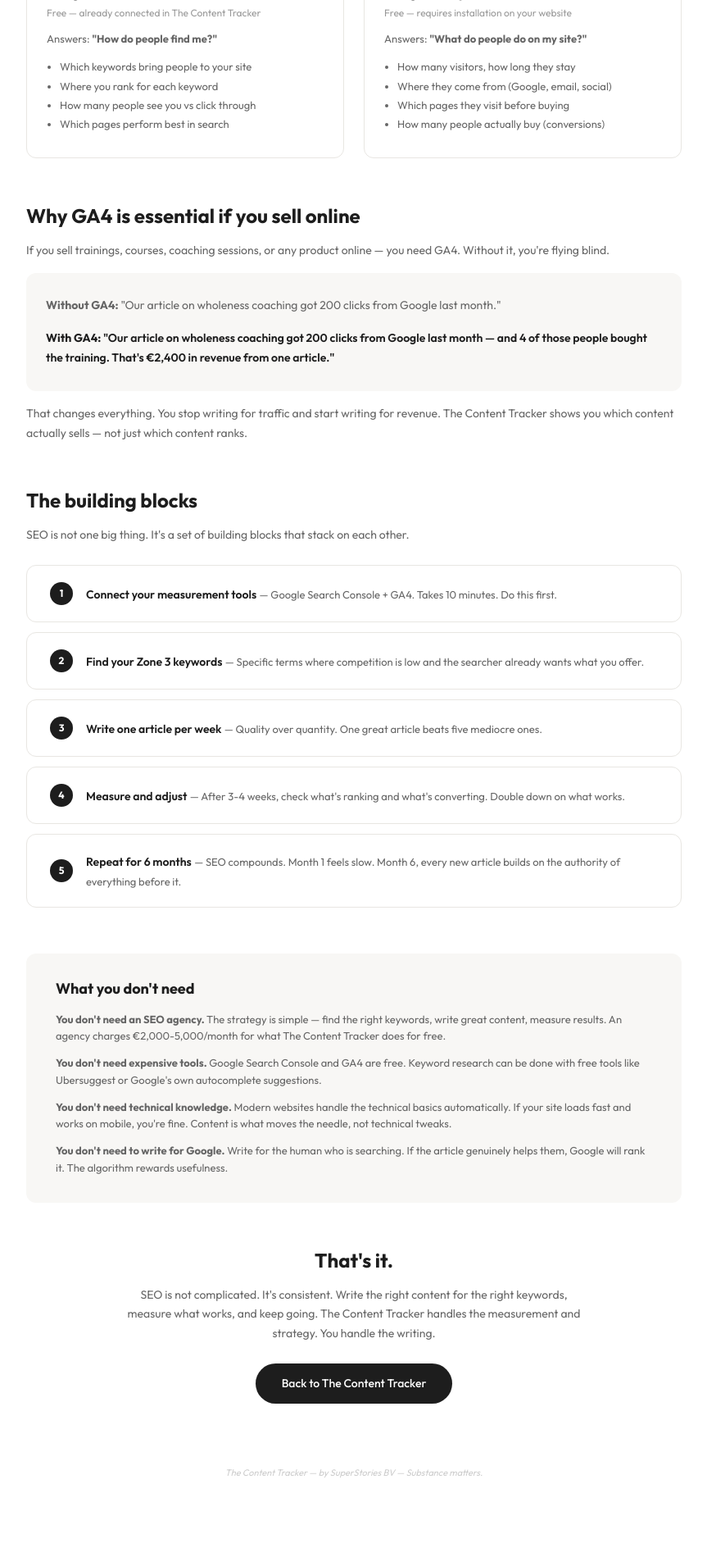
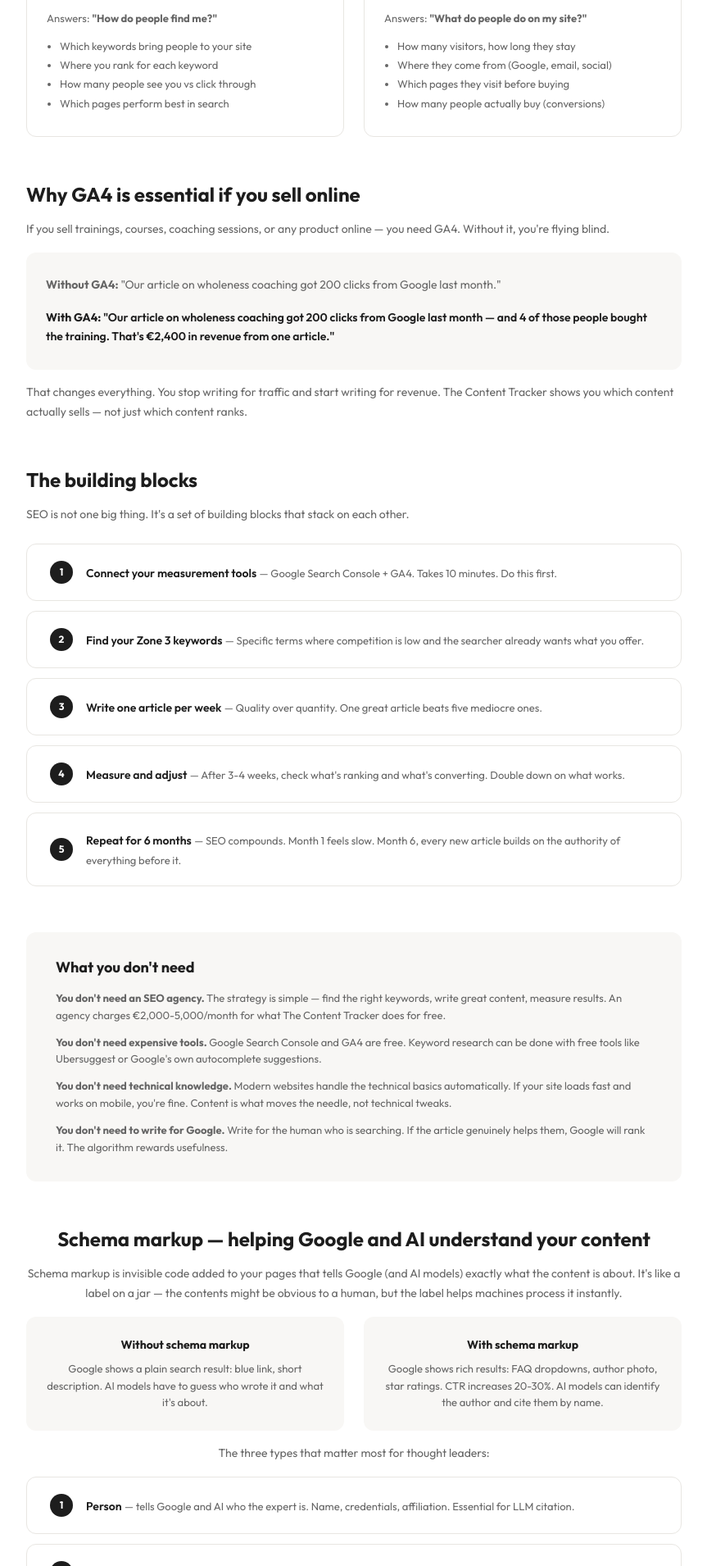
Before and after one commit to SuperStoriesAmsterdam/ContentTracker, a Flask app: page /seo-guide in a window 1280 px wide. Shown: the part 2570-4480 px from the top of the page at 82% size, without its empty margins (208-1071 px from the left). Before the commit the page ends 4372 px from the top, so only its background shows below. Run offline with Flask 3, Linux system fonts and the light colour scheme; some libraries are stand-ins or nearby versions.

Commit message:
Rename pages to HOW + WHY, add schema markup to WHY guide
- Manual → HOW: How The Content Tracker works
- SEO Guide → WHY: The technical aspects of contemporary content marketing made simple
- Schema markup section added to WHY page (Person, Article, FAQPage)
- Rich Results indicator added to PRD (section 26)
- Ecosystem Tracking with Instagram reels/stories/posts split (section 25)
- Dashboard links updated

Co-Authored-By: Claude Opus 4.6 (1M context) <noreply@anthropic.com>

```diff
--- a/templates/dashboard.html
+++ b/templates/dashboard.html
@@ -31,7 +31,7 @@
     </div>
     <div style="display: flex; gap: 12px;">
         <a href="{{ url_for('create_client') }}" class="ct-btn-outline" style="text-decoration: none; display: inline-block;">+ New client</a>
-        <a href="{{ url_for('manual') }}" class="ct-btn-outline" style="text-decoration: none; display: inline-block;">Read the manual</a>
+        <a href="{{ url_for('manual') }}" class="ct-btn-outline" style="text-decoration: none; display: inline-block;">HOW + WHY</a>
     </div>
     {% else %}
     <!-- No clients yet -->
@@ -39,7 +39,7 @@
         <p style="font-size: 14px; color: var(--ct-text-muted); margin-bottom: 24px;">No clients yet. Create your first client to get started.</p>
         <a href="{{ url_for('create_client') }}" class="btn btn-primary" style="padding: 14px 32px; text-decoration: none;">+ Create your first client</a>
         <div style="margin-top: 16px;">
-            <a href="{{ url_for('manual') }}" class="ct-btn-outline" style="text-decoration: none; display: inline-block;">Read the manual</a>
+            <a href="{{ url_for('manual') }}" class="ct-btn-outline" style="text-decoration: none; display: inline-block;">HOW + WHY</a>
         </div>
     </div>
     {% endif %}
--- a/templates/manual.html
+++ b/templates/manual.html
@@ -1,14 +1,14 @@
 {% extends "base.html" %}
 
-{% block title %}The Manual — The Content Tracker{% endblock %}
+{% block title %}HOW — The Content Tracker{% endblock %}
 
 {% block content %}
 <div style="max-width: 920px; margin: 0 auto; padding: 60px 0;">
 
     <!-- Hero -->
     <div style="text-align: center; max-width: 720px; margin: 0 auto 64px;">
-        <div style="font-size: 11px; letter-spacing: 3px; color: #999; margin-bottom: 20px;">THE MANUAL</div>
-        <h1 style="font-size: 40px; font-weight: 700; line-height: 1.15; margin-bottom: 20px;">Your content measurement system.</h1>
+        <div style="font-size: 11px; letter-spacing: 3px; color: #999; margin-bottom: 20px;">HOW</div>
+        <h1 style="font-size: 40px; font-weight: 700; line-height: 1.15; margin-bottom: 20px;">How The Content Tracker works.</h1>
         <p style="font-size: 17px; color: #666; line-height: 1.7; max-width: 620px; margin: 0 auto;">
             The Content Tracker shows you what's working, what's not, and what to write next — so every piece of content you publish builds on the last.
         </p>
--- a/templates/seo_guide.html
+++ b/templates/seo_guide.html
@@ -1,16 +1,16 @@
 {% extends "base.html" %}
 
-{% block title %}How SEO Works — The Content Tracker{% endblock %}
+{% block title %}WHY — The Content Tracker{% endblock %}
 
 {% block content %}
 <div style="max-width: 800px; margin: 0 auto; padding: 60px 0;">
 
     <!-- Hero -->
     <div style="text-align: center; margin-bottom: 64px;">
-        <div style="font-size: 11px; letter-spacing: 3px; color: #999; margin-bottom: 20px;">FOR CLIENTS & TEAMS</div>
-        <h1 style="font-size: 40px; font-weight: 700; line-height: 1.15; margin-bottom: 20px;">How SEO actually works.</h1>
+        <div style="font-size: 11px; letter-spacing: 3px; color: #999; margin-bottom: 20px;">WHY</div>
+        <h1 style="font-size: 40px; font-weight: 700; line-height: 1.15; margin-bottom: 20px;">Why we do what we do.</h1>
         <p style="font-size: 15px; color: #666; line-height: 1.7; max-width: 600px; margin: 0 auto;">
-            No jargon. No tricks. Just a clear explanation of how people find you through Google — and what you can do about it.
+            The technical aspects of contemporary content marketing made simple.
         </p>
     </div>
 
@@ -266,6 +266,57 @@
 
     <!-- CTA -->
     <div style="text-align: center; margin-bottom: 56px;">
+    <!-- Schema markup -->
+    <div style="margin-bottom: 56px;">
+        <h2 style="font-size: 24px; font-weight: 700; margin-bottom: 16px;">Schema markup — helping Google and AI understand your content</h2>
+        <p style="font-size: 14px; color: #666; line-height: 1.7; margin-bottom: 16px;">
+            Schema markup is invisible code added to your pages that tells Google (and AI models) exactly what the content is about. It's like a label on a jar — the contents might be obvious to a human, but the label helps machines process it instantly.
+        </p>
+        <div style="display: grid; grid-template-columns: 1fr 1fr; gap: 24px; margin-bottom: 16px;">
+            <div style="background: #F8F7F5; border-radius: 12px; padding: 24px;">
+                <div style="font-size: 14px; font-weight: 700; margin-bottom: 8px;">Without schema markup</div>
+                <p style="font-size: 13px; color: #666; line-height: 1.6; margin: 0;">
+                    Google shows a plain search result: blue link, short description. AI models have to guess who wrote it and what it's about.
+                </p>
+            </div>
+            <div style="background: #F8F7F5; border-radius: 12px; padding: 24px;">
+                <div style="font-size: 14px; font-weight: 700; margin-bottom: 8px;">With schema markup</div>
+                <p style="font-size: 13px; color: #666; line-height: 1.6; margin: 0;">
+                    Google shows rich results: FAQ dropdowns, author photo, star ratings. CTR increases 20-30%. AI models can identify the author and cite them by name.
+                </p>
+            </div>
+        </div>
+        <p style="font-size: 14px; color: #666; line-height: 1.7; margin-bottom: 16px;">
+            The three types that matter most for thought leaders:
+        </p>
+        <div style="display: flex; flex-direction: column; gap: 12px;">
+            <div style="border: 1px solid #E8E6E2; border-radius: 12px; padding: 20px 28px; display: flex; gap: 16px; align-items: center;">
+                <div style="width: 28px; height: 28px; min-width: 28px; background: #1d1d1d; border-radius: 50%; display: flex; align-items: center; justify-content: center; color: #fff; font-size: 12px; font-weight: 700;">1</div>
+                <div>
+                    <span style="font-size: 14px; font-weight: 600;">Person</span>
+                    <span style="font-size: 13px; color: #666;"> — tells Google and AI who the expert is. Name, credentials, affiliation. Essential for LLM citation.</span>
+                </div>
+            </div>
+            <div style="border: 1px solid #E8E6E2; border-radius: 12px; padding: 20px 28px; display: flex; gap: 16px; align-items: center;">
+                <div style="width: 28px; height: 28px; min-width: 28px; background: #1d1d1d; border-radius: 50%; display: flex; align-items: center; justify-content: center; color: #fff; font-size: 12px; font-weight: 700;">2</div>
+                <div>
+                    <span style="font-size: 14px; font-weight: 600;">Article</span>
+                    <span style="font-size: 13px; color: #666;"> — tells Google this is a published article with an author, date, and headline. Enables rich snippets.</span>
+                </div>
+            </div>
+            <div style="border: 1px solid #E8E6E2; border-radius: 12px; padding: 20px 28px; display: flex; gap: 16px; align-items: center;">
+                <div style="width: 28px; height: 28px; min-width: 28px; background: #1d1d1d; border-radius: 50%; display: flex; align-items: center; justify-content: center; color: #fff; font-size: 12px; font-weight: 700;">3</div>
+                <div>
+                    <span style="font-size: 14px; font-weight: 600;">FAQPage</span>
+                    <span style="font-size: 13px; color: #666;"> — your FAQ section gets dropdown display in Google. AI models pull answers directly from FAQ blocks.</span>
+                </div>
+            </div>
+        </div>
+        <p style="font-size: 14px; color: #666; line-height: 1.7; margin-top: 16px;">
+            <strong>The Content Tracker checks:</strong> does Google actually display rich results for your pages? If you added schema markup but Google ignores it, something is wrong. The tool shows you which pages have rich results and which don't.
+        </p>
+    </div>
+
         <h2 style="font-size: 24px; font-weight: 700; margin-bottom: 16px;">That's it.</h2>
         <p style="font-size: 14px; color: #666; line-height: 1.7; max-width: 560px; margin: 0 auto 24px;">
             SEO is not complicated. It's consistent. Write the right content for the right keywords, measure what works, and keep going. The Content Tracker handles the measurement and strategy. You handle the writing.
```
